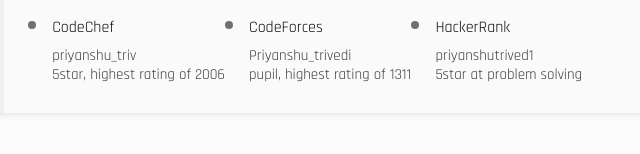
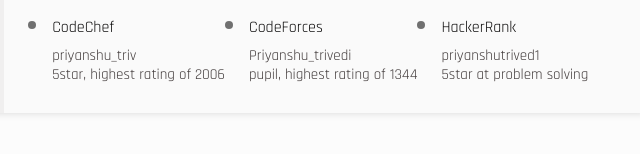
Before and after one commit to PriyanshuTrivedi/MyResume, a plain HTML site: page index.html in a window 1280 px wide. Shown: the part 1034-1188 px from the top of the page, 479-1119 px from the left. Drawn offline with nearby package versions, Linux system fonts and the light colour scheme.

Commit message:
Update index.html

```diff
--- a/index.html
+++ b/index.html
@@ -308,7 +308,7 @@
                                     <h3 class="certificateTitle">CodeForces</h3>
                                     <div class="certificatCredential">
                                         <a href="https://codeforces.com/profile/Priyanshu_trivedi" target="blank"  class="certificateCredential links">Priyanshu_trivedi</a>
-                                        <span>pupil, highest rating of 1311</span>
+                                        <span>pupil, highest rating of 1344</span>
                                     </div>
                                 </div>
                             </div>
```
